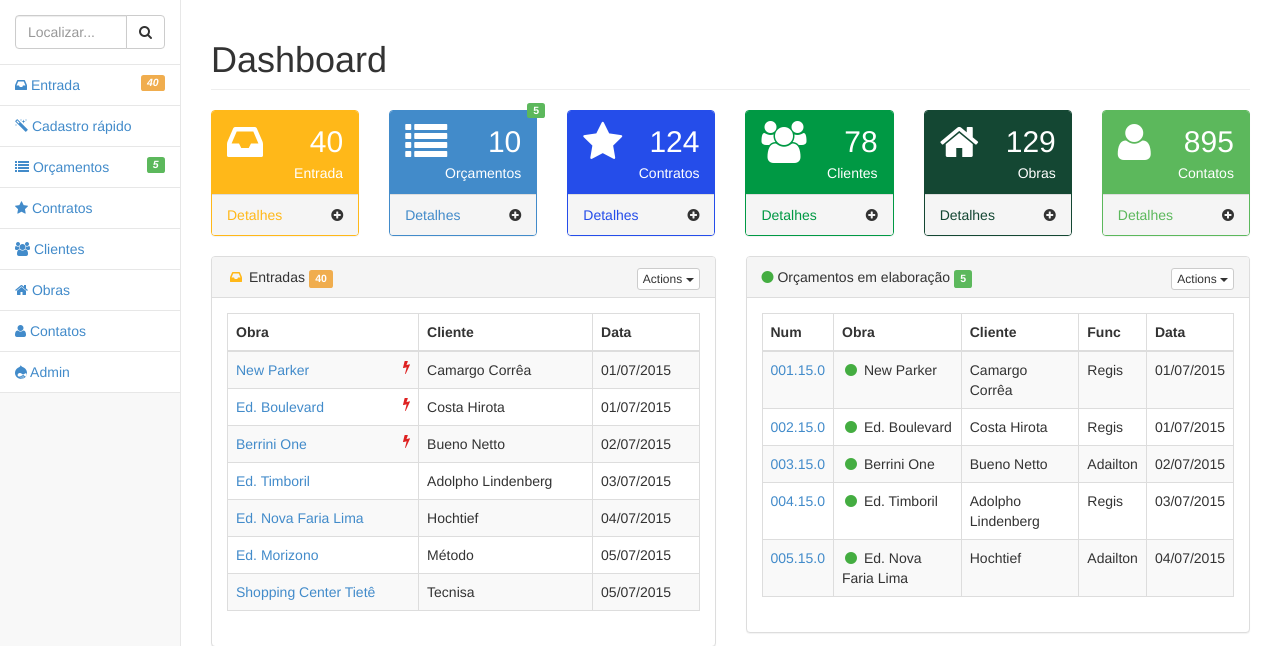
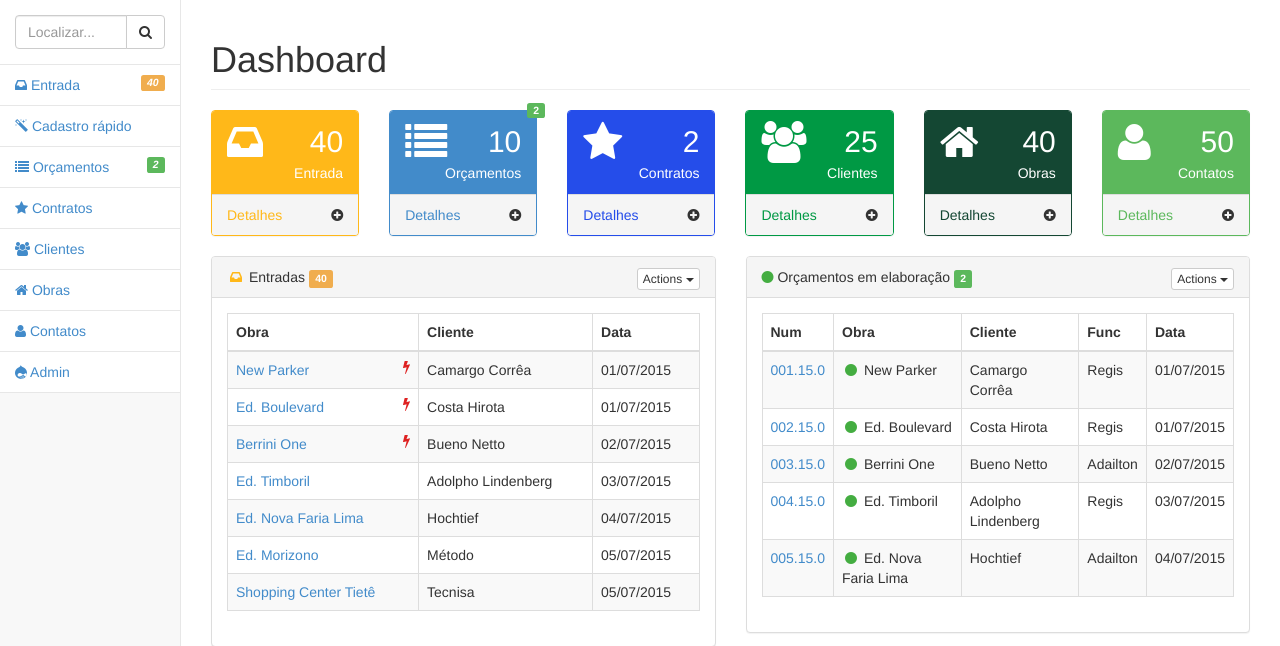
Before and after one commit to rg3915/orcamentos, a Django app: page / in a window 1280 px wide. Shown: the part 51-697 px from the top of the page. Run offline with Django 3.2, Linux system fonts and the light colour scheme; data comes from the database, SQL or seed files in the repository; some libraries are stand-ins or nearby versions.

Commit message:
quant. dos principais itens.

```diff
--- a/core/templates/index.html
+++ b/core/templates/index.html
@@ -245,7 +245,7 @@
                         </li>
                         <li><a href="{% url 'entry_list' %}"><i class="fa fa-inbox"></i> Entrada<span class="pull-right label label-warning small"><em>{{ view.entrys }}</em></span></a></li>
                         <li><a href="#"><span class="fa fa-magic fa-flip-horizontal"></span> Cadastro rápido</a></li>
-                        <li><a href="{% url 'proposal_list' %}"><i class="fa fa-list"></i> Orçamentos<span class="pull-right label label-success small"><em>5</em></span></a></li>
+                        <li><a href="{% url 'proposal_list' %}"><i class="fa fa-list"></i> Orçamentos<span class="pull-right label label-success small"><em>{{ view.proposal_elab }}</em></span></a></li>
                         <li><a href="{% url 'contract_list' %}"><i class="fa fa-star"></i> Contratos</a></li>
                         <li><a href="{% url 'customer_list' %}"><i class="fa fa-users"></i> Clientes</a></li>
                         <li><a href="{% url 'work_list' %}"><i class="fa fa-home"></i> Obras</a></li>
@@ -375,7 +375,7 @@
                 </div>
                 <div class="col-lg-2 col-md-6">
                     <div class="panel panel-primary">
-                        <span class="label label-success">5</span>
+                        <span class="label label-success">{{ view.proposal_elab }}</span>
                         <div class="panel-heading">
                             <div class="row">
                                 <div class="col-xs-3">
@@ -408,7 +408,7 @@
                                     </a>
                                 </div>
                                 <div class="col-xs-9 text-right">
-                                    <div class="large">124</div>
+                                    <div class="large">{{ view.contracts }}</div>
                                     <div>Contratos</div>
                                 </div>
                             </div>
@@ -432,7 +432,7 @@
                                     </a>
                                 </div>
                                 <div class="col-xs-9 text-right">
-                                    <div class="large">78</div>
+                                    <div class="large">{{ view.customers }}</div>
                                     <div>Clientes</div>
                                 </div>
                             </div>
@@ -456,7 +456,7 @@
                                     </a>
                                 </div>
                                 <div class="col-xs-9 text-right">
-                                    <div class="large">129</div>
+                                    <div class="large">{{ view.works }}</div>
                                     <div>Obras</div>
                                 </div>
                             </div>
@@ -480,7 +480,7 @@
                                     </a>
                                 </div>
                                 <div class="col-xs-9 text-right">
-                                    <div class="large">895</div>
+                                    <div class="large">{{ view.persons }}</div>
                                     <div>Contatos</div>
                                 </div>
                             </div>
@@ -501,7 +501,7 @@
                 <div class="col-lg-6">
                     <div class="panel panel-default">
                         <div class="panel-heading">
-                            <i class="fa fa-inbox fa-fw status-pendente"></i> Entradas <span class="label label-warning">40</span>
+                            <i class="fa fa-inbox fa-fw status-pendente"></i> Entradas <span class="label label-warning">{{ view.entrys }}</span>
                             <div class="pull-right">
                                 <div class="btn-group">
                                     <button type="button" class="btn btn-default btn-xs dropdown-toggle" data-toggle="dropdown">
@@ -581,7 +581,7 @@
                 <div class="col-lg-6">
                     <div class="panel panel-default">
                         <div class="panel-heading">
-                            <i class="fa fa-circle status-elab"></i> Orçamentos em elaboração <span class="label label-success">5</span>
+                            <i class="fa fa-circle status-elab"></i> Orçamentos em elaboração <span class="label label-success">{{ view.proposal_elab }}</span>
                             <div class="pull-right">
                                 <div class="btn-group">
                                     <button type="button" class="btn btn-default btn-xs dropdown-toggle" data-toggle="dropdown">
--- a/core/views.py
+++ b/core/views.py
@@ -21,6 +21,21 @@ class Home(TemplateView):
 
     def proposals(self):
         return Proposal.objects.all().count()
+
+    def proposal_elab(self):
+        return Proposal.objects.filter(status='elab').count()
+
+    def contracts(self):
+        return Contract.objects.all().count()
+
+    def customers(self):
+        return Customer.objects.all().count()
+
+    def works(self):
+        return Work.objects.all().count()
+
+    def persons(self):
+        return Person.objects.all().count()
 '''
     def get_context_data(self, **kwargs):
         e = {
```
